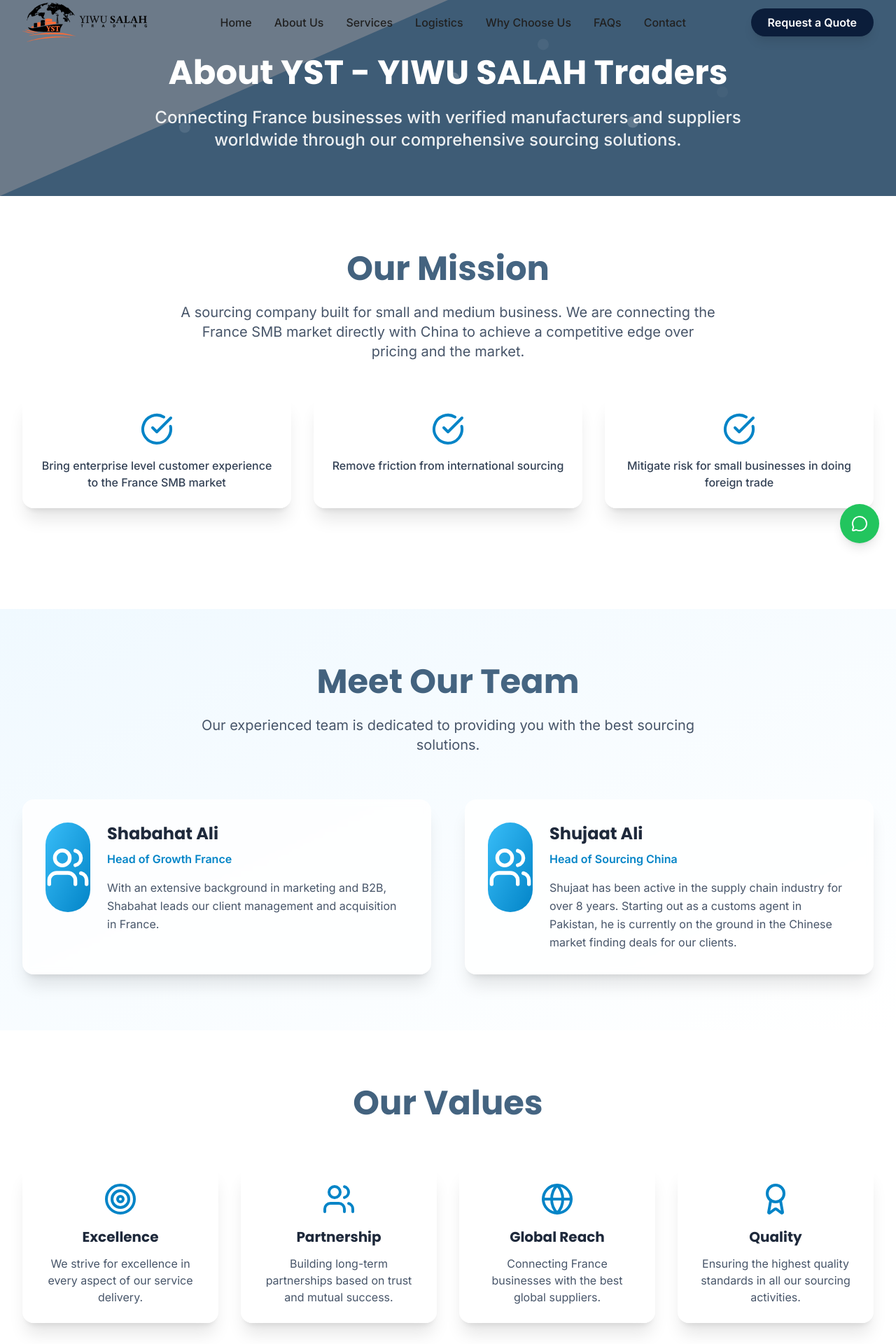
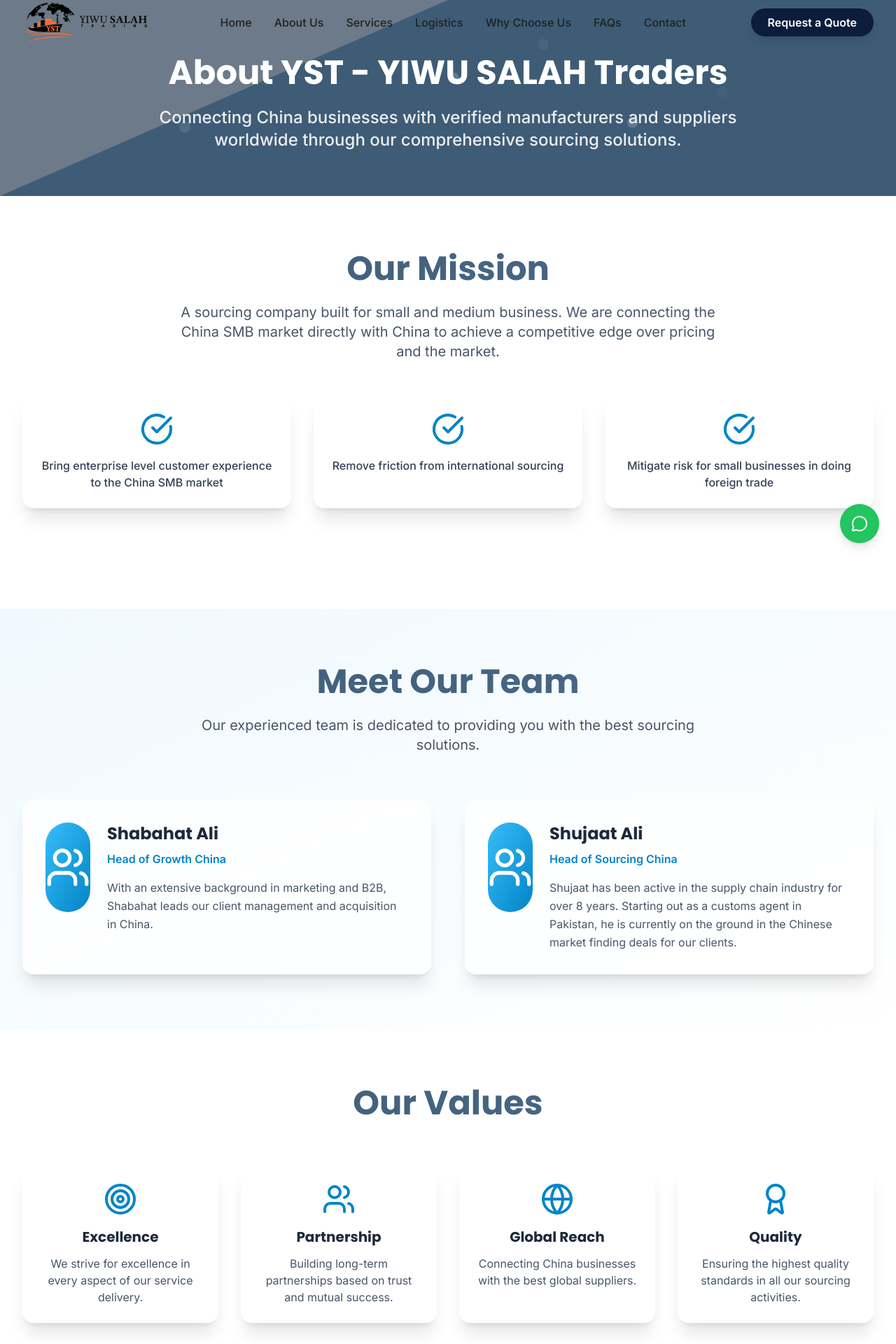
Before and after one commit to SufyanFarooq/ocen-site, a Next.js app: page /about in a window 1280 px wide. Shown: the top 1920 px of the page at 70% size. Built offline with nearby package versions, Linux system fonts and the light colour scheme.

Commit message:
france text updated

```diff
--- a/app/about/page.tsx
+++ b/app/about/page.tsx
@@ -15,8 +15,8 @@
   const teamMembers = [
     {
       name: 'Shabahat Ali',
-      role: 'Head of Growth France',
-      description: 'With an extensive background in marketing and B2B, Shabahat leads our client management and acquisition in France.',
+      role: 'Head of Growth China',
+      description: 'With an extensive background in marketing and B2B, Shabahat leads our client management and acquisition in China.',
       image: '/api/placeholder/300/300',
     },
     {
@@ -28,7 +28,7 @@
   ]
 
   const missions = [
-    'Bring enterprise level customer experience to the France SMB market',
+    'Bring enterprise level customer experience to the China SMB market',
     'Remove friction from international sourcing',
     'Mitigate risk for small businesses in doing foreign trade',
   ]
@@ -47,7 +47,7 @@
     {
       icon: Globe,
       title: 'Global Reach',
-      description: 'Connecting France businesses with the best global suppliers.',
+      description: 'Connecting China businesses with the best global suppliers.',
     },
     {
       icon: Award,
@@ -104,7 +104,7 @@
               About YST - YIWU SALAH Traders
             </h1>
             <p className="text-xl md:text-2xl text-white/90 max-w-4xl mx-auto font-medium">
-              Connecting France businesses with verified manufacturers and suppliers worldwide through our comprehensive sourcing solutions.
+              Connecting China businesses with verified manufacturers and suppliers worldwide through our comprehensive sourcing solutions.
             </p>
           </div>
         </div>
@@ -127,7 +127,7 @@
               Our Mission
             </h2>
             <p className="text-xl text-deep-600 max-w-3xl mx-auto mb-12">
-              A sourcing company built for small and medium business. We are connecting the France SMB market directly with China to achieve a competitive edge over pricing and the market.
+              A sourcing company built for small and medium business. We are connecting the China SMB market directly with China to achieve a competitive edge over pricing and the market.
             </p>
 
             <div className="grid grid-cols-1 md:grid-cols-3 gap-8">
--- a/app/contact/page.tsx
+++ b/app/contact/page.tsx
@@ -250,7 +250,7 @@
                       value={formData.phone}
                       onChange={handleChange}
                       className="w-full px-4 py-3 border border-deep-300 rounded-lg focus:ring-2 focus:ring-ocean-500 focus:border-transparent transition-all duration-200"
-                      placeholder="+1 for USA, +86 for France"
+                      placeholder="+1 for USA, +86 for China"
                     />
                   </div>
 
--- a/app/faqs/page.tsx
+++ b/app/faqs/page.tsx
@@ -13,7 +13,7 @@
   const faqs = [
     {
       question: "What is YST - YIWU SALAH Traders and what services do you provide?",
-      answer: "YST - YIWU SALAH Traders is a comprehensive sourcing company that connects France businesses with verified manufacturers and suppliers worldwide. We provide end-to-end sourcing solutions including Yiwu market guidance, airport pickup, order tracking, quality control, container loading, customs clearance, and shipping services."
+      answer: "YST - YIWU SALAH Traders is a comprehensive sourcing company that connects China businesses with verified manufacturers and suppliers worldwide. We provide end-to-end sourcing solutions including Yiwu market guidance, airport pickup, order tracking, quality control, container loading, customs clearance, and shipping services."
     },
     {
       question: "How do you ensure the quality of products from suppliers?",
--- a/app/layout.tsx
+++ b/app/layout.tsx
@@ -18,7 +18,7 @@
 
 export const metadata: Metadata = {
   title: 'YST - YIWU SALAH Traders | Your Trusted Sourcing Partner',
-  description: 'YST - YIWU SALAH Traders. Source products from China through an France partner. Your trusted sourcing agents helping you source products at the best possible rates.',
+  description: 'YST - YIWU SALAH Traders. Source products from China. Your trusted sourcing agents helping you source products at the best possible rates.',
   keywords: 'YST, YIWU SALAH Traders, sourcing, China, France, import, export, manufacturing, suppliers',
   icons: {
     icon: [
@@ -30,7 +30,7 @@
   },
   openGraph: {
     title: 'YST - YIWU SALAH Traders | Your Trusted Sourcing Partner',
-    description: 'YST - YIWU SALAH Traders. Source products from China through an France partner. Your trusted sourcing agents helping you source products at the best possible rates.',
+    description: 'YST - YIWU SALAH Traders. Source products from China. Your trusted sourcing agents helping you source products at the best possible rates.',
     url: 'https://your-domain.com',
     siteName: 'YST - YIWU SALAH Traders',
     images: [
@@ -47,7 +47,7 @@
   twitter: {
     card: 'summary_large_image',
     title: 'YST - YIWU SALAH Traders | Your Trusted Sourcing Partner',
-    description: 'YST - YIWU SALAH Traders. Source products from China through an France partner. Your trusted sourcing agents helping you source products at the best possible rates.',
+    description: 'YST - YIWU SALAH Traders. Source products from China. Your trusted sourcing agents helping you source products at the best possible rates.',
     images: ['/black-logo.png'],
   },
 }
--- a/app/why-choose-us/page.tsx
+++ b/app/why-choose-us/page.tsx
@@ -86,7 +86,7 @@
             whileInView={{ opacity: 1, y: 0 }}
             transition={{ duration: 0.6, delay: 0.1 }}
           >
-            We bridge France businesses and Chinese manufacturers with an end-to-end sourcing and logistics partner you can trust.
+            We bridge China businesses and Chinese manufacturers with an end-to-end sourcing and logistics partner you can trust.
           </motion.p>
 
           <motion.div
--- a/components/Features.tsx
+++ b/components/Features.tsx
@@ -34,8 +34,8 @@
     },
     {
       icon: Users,
-      title: 'France Company',
-      description: 'Payment methods, Communication, and accountability are the same as with any local company in France.',
+      title: 'China Company',
+      description: 'Payment methods, Communication, and accountability are the same as with any local company in China.',
       color: 'from-[#FF6B35] to-[#E55A2B]',
       bgGradient: 'from-[#F0F3F4] to-[#E8ECEF]',
     },
@@ -248,7 +248,7 @@
               transition={{ duration: 0.6, delay: 0.8 }}
               className="text-2xl sm:text-3xl font-bold ocean-text-gradient text-center mb-8 font-poppins"
             >
-              You have two options when it comes to buying from China as an France business
+              You have two options when it comes to buying from China as an China business
             </motion.h3>
 
             <div className="grid grid-cols-1 lg:grid-cols-2 gap-6 sm:gap-8">
--- a/components/Footer.tsx
+++ b/components/Footer.tsx
@@ -85,7 +85,7 @@
               />
             </div>
             <p className="text-[#E8ECEF] mb-6 leading-relaxed">
-              Your trusted sourcing partner connecting France businesses with premium Chinese manufacturers.
+              Your trusted sourcing partner connecting worldwide businesses with premium Chinese manufacturers.
             </p>
 
           </motion.div>
--- a/components/Landing/CTA.tsx
+++ b/components/Landing/CTA.tsx
@@ -8,7 +8,7 @@
         Ready to Start Sourcing?
       </h2>
       <p className="text-xl text-[#E8ECEF] max-w-3xl mx-auto mb-12 font-inter">
-        Join hundreds of France businesses that trust us with their
+        Join hundreds of worldwide businesses that trust us with their
         sourcing needs.
       </p>
       <div className="flex flex-col sm:flex-row gap-4 justify-center">
--- a/components/Landing/Hero.tsx
+++ b/components/Landing/Hero.tsx
@@ -14,8 +14,8 @@
   const slides = [
     {
       title: "Source products from China",
-      subtitle: "through an France partner",
-      description: "Your Trusted Sourcing Agents In France Helping You In Sourcing Products From China At The Best Possible Rate.",
+      subtitle: "through a partner",
+      description: "Your Trusted Sourcing Agents In worldwide Helping You In Sourcing Products From China At The Best Possible Rate.",
       image: "/hero/hero-1.png",
       icon: Ship,
       gradient: "from-[#3E5C76] via-[#6C7A89] to-[#8B9CA8]",
--- a/components/Landing/Options.tsx
+++ b/components/Landing/Options.tsx
@@ -13,7 +13,7 @@
       >
         <h2 className="text-4xl md:text-5xl font-bold text-[#212121] mb-6 font-poppins">
           You have <span className="text-[#3E5C76]">two options</span> when
-          it comes to buying from China as an France business
+          it comes to buying from China as an worldwide business
         </h2>
         <p className="text-xl text-[#6C7A89] max-w-3xl mx-auto font-inter">
           Choose the path that works best for your business needs and growth
@@ -58,7 +58,7 @@
             Prices are higher than Chinese market prices because suppliers
             are aware their customers are overseas & have no frame of
             reference. Plus, one thing wrong and you have to ship back from
-            France and wait for them to rectify & ship again that is if
+            countries and wait for them to rectify & ship again that is if
             they agree to this in the first place.
           </p>
         </motion.div>
--- a/components/Landing/Stats.tsx
+++ b/components/Landing/Stats.tsx
@@ -18,7 +18,7 @@
             Our <span className="text-[#3E5C76]">Global Reach</span>
           </h2>
           <p className="text-xl text-[#6C7A89] max-w-2xl mx-auto font-inter">
-            Connecting France businesses with verified manufacturers and
+            Connecting worldwide businesses with verified manufacturers and
             suppliers worldwide
           </p>
         </div>
--- a/components/Landing/Testimonials.tsx
+++ b/components/Landing/Testimonials.tsx
@@ -10,7 +10,7 @@
   const testimonials = [
     {
       name: "Sarah Johnson",
-      company: "France Retail Solutions",
+      company: "Worldwide Retail Solutions",
       role: "CEO",
       content:
         "YST transformed our sourcing process completely. Their Yiwu market guidance saved us weeks of research, and the quality control exceeded our expectations. Highly recommended!",
@@ -28,7 +28,7 @@
     },
     {
       name: "Emma Rodriguez",
-      company: "Eco Products France",
+      company: "Eco Products",
       role: "Founder",
       content:
         "Working with YST has been a game-changer for our business. Their expertise in customs clearance and shipping made international sourcing feel effortless.",
```
